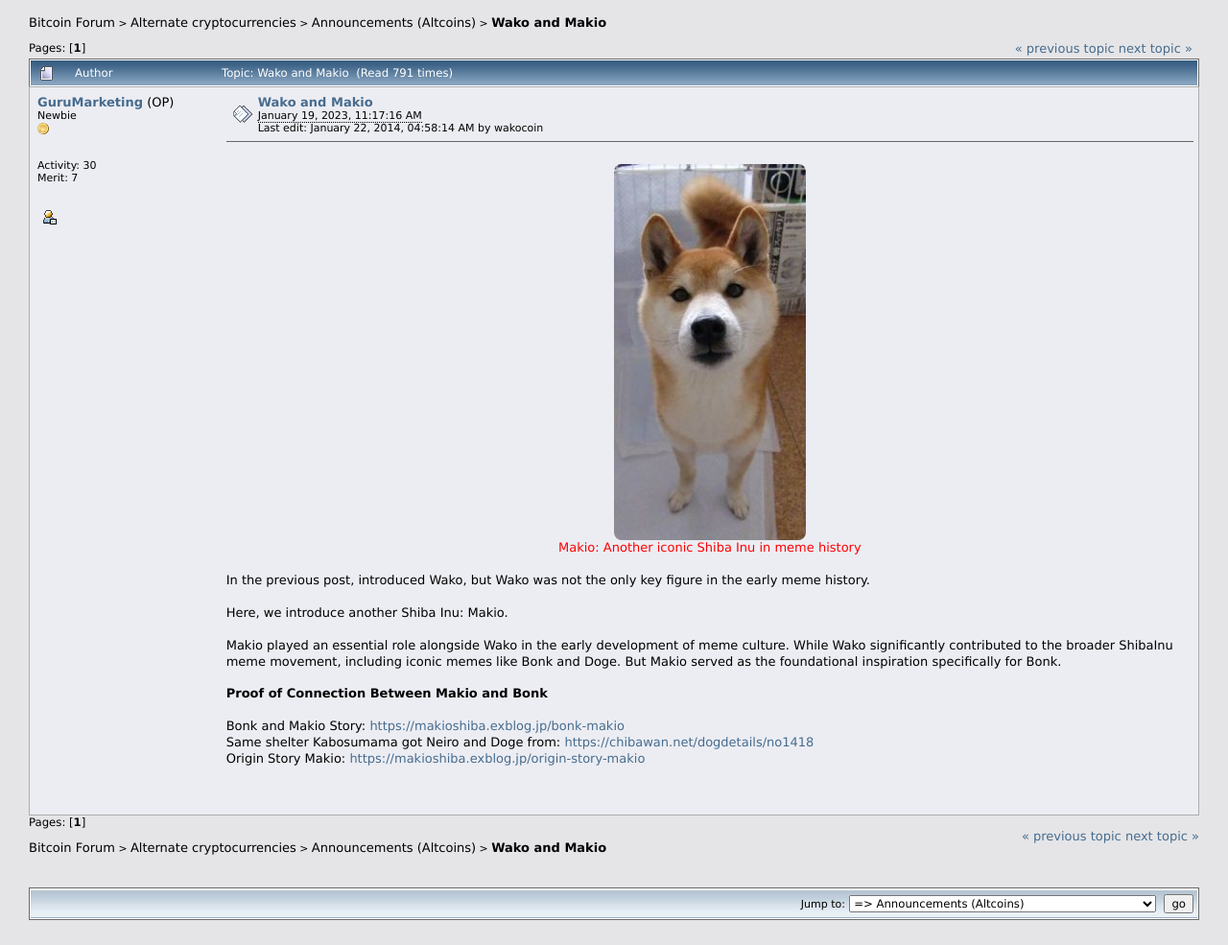
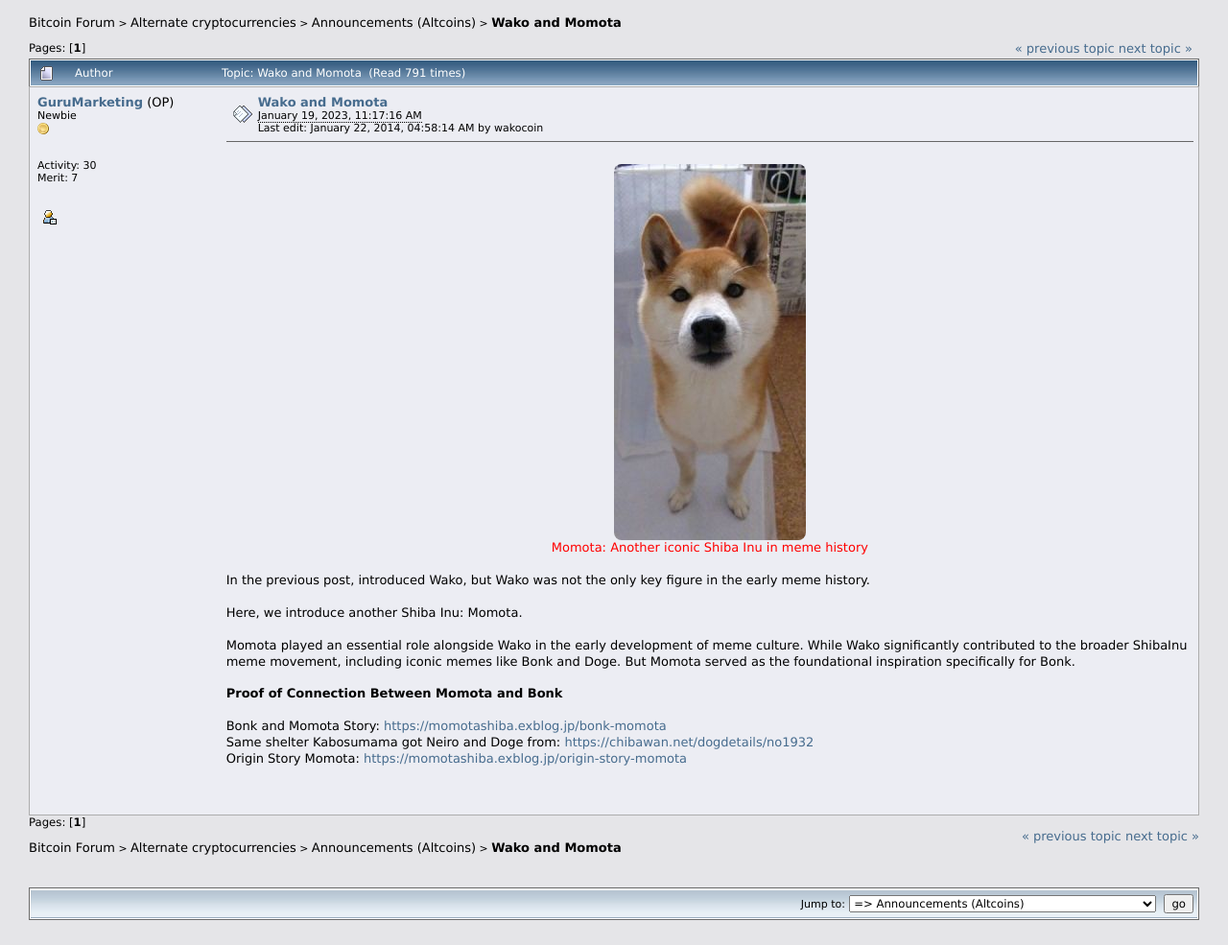
Before and after one commit to shitcoinsol/makio2, a plain HTML site: page index.html in a window 1280 px wide. Shown: the part 170-1155 px from the top of the page at 96% size. Drawn offline with Linux system fonts and the light colour scheme.

Commit message:
Update index.html

```diff
--- a/index.html
+++ b/index.html
@@ -2,7 +2,7 @@
 <html xmlns="http://www.w3.org/1999/xhtml"><head>
 	<link rel="icon" type="image/png" href="favicon.png">
 	<meta http-equiv="Content-Type" content="text/html; charset=ISO-8859-1">
-	<meta name="description" content="Wako and Makio">
+	<meta name="description" content="Wako and Momota">
 	<meta http-equiv="Content-Language" content="en">
 	<meta name="keywords" content="bitcoin, forum, bitcoin forum, bitcointalk">
 	<script language="JavaScript" type="text/javascript" src="script.js"></script>
@@ -13,7 +13,7 @@
 		var smf_iso_case_folding = false;
 		var smf_charset = "ISO-8859-1";
 	// ]]></script>
-	<title>Wako and Makio</title><!--df175a597a5518f3d8d094f4b0bd702e2cc3491edd7f-->
+	<title>Wako and Momota</title><!--df175a597a5518f3d8d094f4b0bd702e2cc3491edd7f-->
 	<link rel="stylesheet" type="text/css" href="style.css">
 	 <!--[if !IE]> -->
 	 <link rel="stylesheet" type="text/css" media="only screen and (min-device-width: 320px) and (max-device-width: 650px)" href="mobile.css">
@@ -159,7 +159,7 @@
 	<div id="bodyarea" style="padding: 1ex 0px 2ex 0px;">
 <a name="top"></a>
 <a name="msg4656593"></a>
-<div><div class="nav" style="font-size: smaller; margin-bottom: 2ex; margin-top: 2ex;"><b><a href="https://bitcointalk.org/index.php" class="nav">Bitcoin Forum</a></b>&nbsp;>&nbsp;<b><a href="https://bitcointalk.org/index.php#6" class="nav">Alternate cryptocurrencies</a></b>&nbsp;>&nbsp;<b><a href="https://bitcointalk.org/index.php?board=159.0" class="nav">Announcements (Altcoins)</a></b>&nbsp;>&nbsp;<b><a href="#" class="nav">Wako and Makio</a></b></div></div>
+<div><div class="nav" style="font-size: smaller; margin-bottom: 2ex; margin-top: 2ex;"><b><a href="https://bitcointalk.org/index.php" class="nav">Bitcoin Forum</a></b>&nbsp;>&nbsp;<b><a href="https://bitcointalk.org/index.php#6" class="nav">Alternate cryptocurrencies</a></b>&nbsp;>&nbsp;<b><a href="https://bitcointalk.org/index.php?board=159.0" class="nav">Announcements (Altcoins)</a></b>&nbsp;>&nbsp;<b><a href="#" class="nav">Wako and Momota</a></b></div></div>
 <table width="100%" cellpadding="0" cellspacing="0" border="0">
 	<tr>
 		<td class="middletext" valign="bottom" style="padding-bottom: 4px;">Pages:  [<b>1</b>]  </td>
@@ -182,7 +182,7 @@
 				</td>
 				<td width="13%"> Author</td>
 				<td valign="middle" width="85%" style="padding-left: 6px;" id="top_subject">
-						Topic: Wako and Makio &nbsp;(Read 791 times)
+						Topic: Wako and Momota &nbsp;(Read 791 times)
 				</td>
 		</tr>
 </table>
@@ -211,7 +211,7 @@
 							<table width="100%" border="0"><tr>
 								<td valign="middle" width="26"><a href="https://bitcointalk.org"><img src="xx.gif" alt="" border="0"></a></td>
 								<td valign="middle">
-												<div style="font-weight: bold;" class="subject" id="subject_4656593"><a href="https://bitcointalk.org">Wako and Makio</a></div>
+												<div style="font-weight: bold;" class="subject" id="subject_4656593"><a href="https://bitcointalk.org">Wako and Momota</a></div>
 												<div class="smalltext"><span title="Last edit: January 19, 2023, 11:17:16 AM by wakocoin" class="edited">January 19, 2023, 11:17:16 AM</span><span class="editplain"><br>Last edit: January 22, 2014, 04:58:14 AM by wakocoin</span></div></td>
 										  <td align="right" valign="middle" height="20" style="font-size: smaller; padding-top: 4px;" class="td_buttons"><div id="ignmsgbttns1" style="visibility: visible;"> </a>
 		 </div>
@@ -223,25 +223,25 @@
 
 							<br>
   <div align="center">
-    <img src="K4mq31U.jpeg" alt="Makio" style="max-width:100%; height:auto; border-radius:8px;">
+    <img src="K4mq31U.jpeg" alt="Momota" style="max-width:100%; height:auto; border-radius:8px;">
   </div>
 
   <div align="center">
-    <span style="color: red;">Makio: Another iconic Shiba Inu in meme history</span>
+    <span style="color: red;">Momota: Another iconic Shiba Inu in meme history</span>
   </div>
   <br>
   <div>
     In the previous post, introduced Wako, but Wako was not the only key figure in the early meme history.
     <br><br>
-    Here, we introduce another Shiba Inu: Makio.
+    Here, we introduce another Shiba Inu: Momota.
     <br><br>
-    Makio played an essential role alongside Wako in the early development of meme culture. While Wako significantly contributed to the broader ShibaInu meme movement, including iconic memes like Bonk and Doge. But Makio served as the foundational inspiration specifically for Bonk.
+    Momota played an essential role alongside Wako in the early development of meme culture. While Wako significantly contributed to the broader ShibaInu meme movement, including iconic memes like Bonk and Doge. But Momota served as the foundational inspiration specifically for Bonk.
   </div>
   <br>
-  <b>Proof of Connection Between Makio and Bonk</b><br><br>
-  Bonk and Makio Story: <a href="https://makioshiba.exblog.jp/bonk-makio">https://makioshiba.exblog.jp/bonk-makio</a><br>
-  Same shelter Kabosumama got Neiro and Doge from: <a href="https://chibawan.net/dogdetails/no1418">https://chibawan.net/dogdetails/no1418</a><br>
-  Origin Story Makio: <a href="https://makioshiba.exblog.jp/origin-story-makio">https://makioshiba.exblog.jp/origin-story-makio</a><br><br>
+  <b>Proof of Connection Between Momota and Bonk</b><br><br>
+  Bonk and Momota Story: <a href="https://momotashiba.exblog.jp/bonk-momota">https://momotashiba.exblog.jp/bonk-momota</a><br>
+  Same shelter Kabosumama got Neiro and Doge from: <a href="https://chibawan.net/dogdetails/no1418">https://chibawan.net/dogdetails/no1932</a><br>
+  Origin Story Momota: <a href="https://momotashiba.exblog.jp/origin-story-momota">https://momotashiba.exblog.jp/origin-story-momota</a><br><br>
     <br>
 </div>
 
@@ -306,7 +306,7 @@
 // --></script>
 <table border="0" width="100%" cellpadding="0" cellspacing="0" style="margin-bottom: 1ex;">
 		<tr>
-				<td valign="top"><div class="nav" style="font-size: smaller; margin-bottom: 2ex; margin-top: 2ex;"><b><a href="https://bitcointalk.org/index.php" class="nav">Bitcoin Forum</a></b>&nbsp;>&nbsp;<b><a href="https://bitcointalk.org/index.php#6" class="nav">Alternate cryptocurrencies</a></b>&nbsp;>&nbsp;<b><a href="https://bitcointalk.org/index.php?board=159.0" class="nav">Announcements (Altcoins)</a></b>&nbsp;>&nbsp;<b><a href="#" class="nav">Wako and Makio</a></b></div></td>
+				<td valign="top"><div class="nav" style="font-size: smaller; margin-bottom: 2ex; margin-top: 2ex;"><b><a href="https://bitcointalk.org/index.php" class="nav">Bitcoin Forum</a></b>&nbsp;>&nbsp;<b><a href="https://bitcointalk.org/index.php#6" class="nav">Alternate cryptocurrencies</a></b>&nbsp;>&nbsp;<b><a href="https://bitcointalk.org/index.php?board=159.0" class="nav">Announcements (Altcoins)</a></b>&nbsp;>&nbsp;<b><a href="#" class="nav">Wako and Momota</a></b></div></td>
 				<td valign="top" align="right" class="nav"> <a href="https://bitcointalk.org/index.php?topic=426692.0;prev_next=prev#new">&laquo; previous topic</a> <a href="https://bitcointalk.org/index.php?topic=426692.0;prev_next=next#new">next topic &raquo;</a></td>
 		</tr>
 </table>
```
